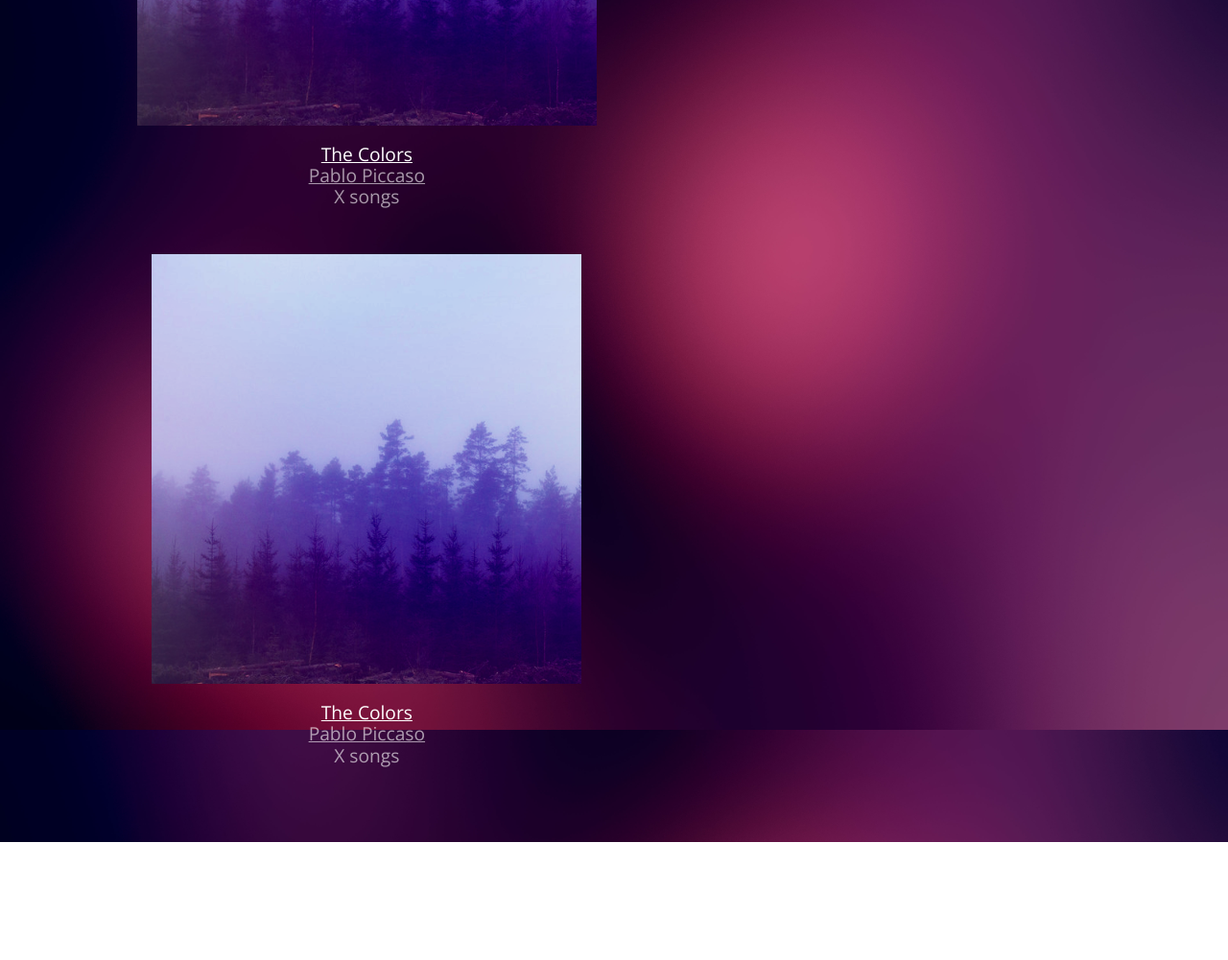
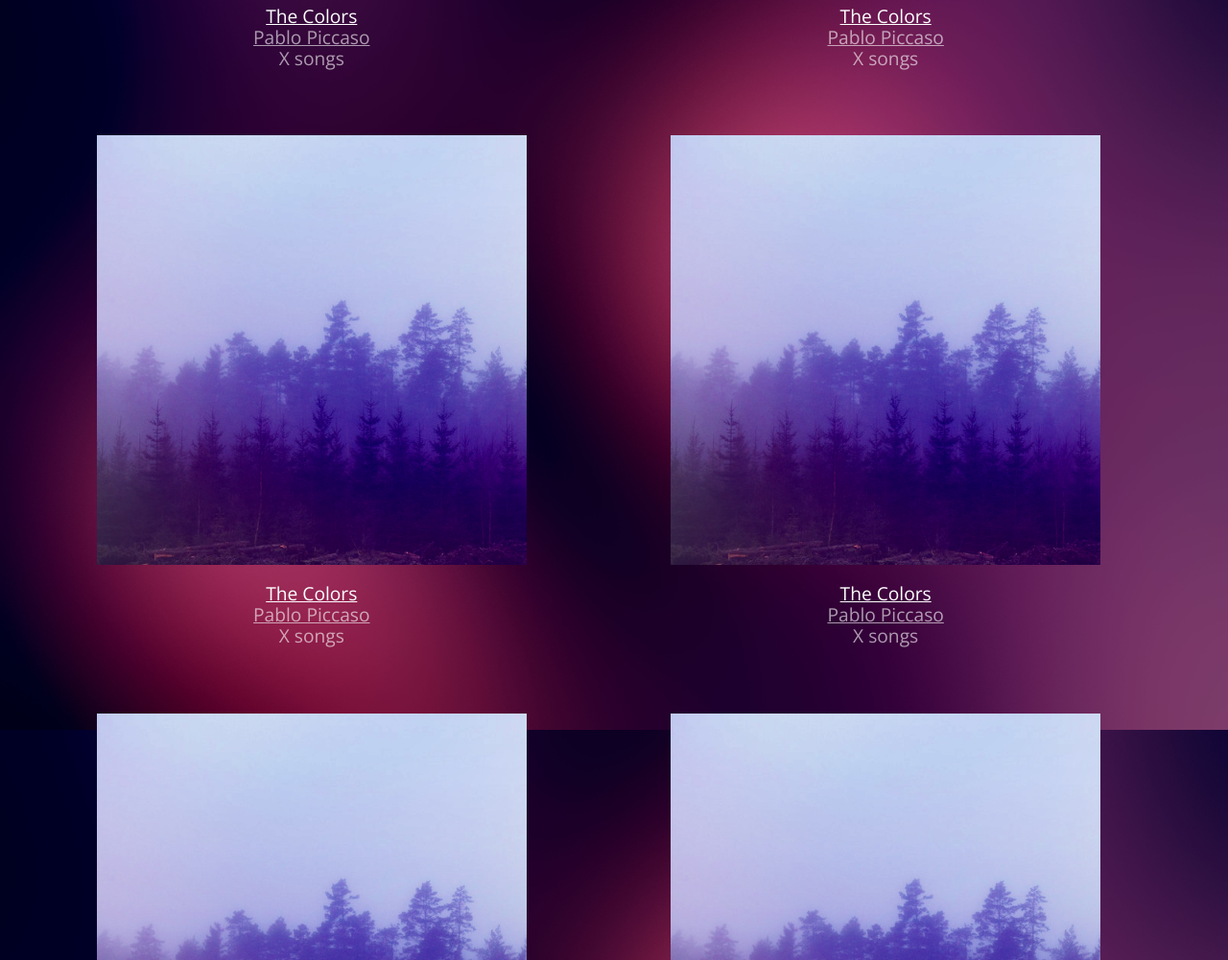
Before and after one commit to jamesvas5307/bloc-jams, a plain HTML site: page collection.html in a window 1280 px wide. Shown: the part 1799-2800 px from the top of the page at 96% size. Before the commit the page ends 2677 px from the top, so only its background shows below. Drawn offline with nearby package versions, Linux system fonts and the light colour scheme.

Commit message:
Checkpoint 10 Checkpoint work

```diff
--- a/collection.html
+++ b/collection.html
@@ -20,59 +20,7 @@
       </nav>
       <!-- Main Content -->
       <section class="album-covers container clearfix">
-        <div class="collection-album-container column fourth">
-          <img src="assets/images/album_covers/01.png"/>
-          <div class="collection-album-info caption">
-          <p>
-              <a class="album-name" href="album.html">The Colors</a>
-            </br>
-            <a href="album.html"> Pablo Piccaso </a>
-            </br>
-            X songs
-            </br>
-        </p>
-          </div>
-
-          <div class="collection-album-container column fourth">
-            <img src="assets/images/album_covers/01.png"/>
-            <div class="collection-album-info caption">
-            <p>
-                <a class="album-name" href="#">The Colors</a>
-              </br>
-              <a href="#"> Pablo Piccaso </a>
-              </br>
-              X songs
-              </br>
-          </p>
-            </div>
-
-            <div class="collection-album-container column fourth">
-              <img src="assets/images/album_covers/01.png"/>
-              <div class="collection-album-info caption">
-              <p>
-                  <a class="album-name" href="#">The Colors</a>
-                </br>
-                <a href="#"> Pablo Piccaso </a>
-                </br>
-                X songs
-                </br>
-            </p>
-              </div>
-
-              <div class="collection-album-container column fourth">
-                <img src="assets/images/album_covers/01.png"/>
-                <div class="collection-album-info caption">
-                <p>
-                    <a class="album-name" href="#">The Colors</a>
-                  </br>
-                  <a href="#"> Pablo Piccaso </a>
-                  </br>
-                  X songs
-                  </br>
-              </p>
-                </div>
-        </div>
       </section>
-
+      <script src="scripts/collection.js"> </script>
   </body>
 </html>
--- /dev/null
+++ b/scripts/collection.js
@@ -0,0 +1,22 @@
+var collectionItemTemplate =
+          "<div class='collection-album-container column fourth'>" +
+          "<img src='assets/images/album_covers/01.png'/>"
+          +"<div class='collection-album-info caption'>"
+          + "<p>"
+          +  "<a class='album-name' href='#'>The Colors</a>"
+          +  "</br>"
+          +  "<a href='#'> Pablo Piccaso </a>"
+          +  "</br>"
+          +  "X songs"
+          +   "</br>"
+          + "</p>"
+          + "</div>"
+          + "</div>";
+
+window.onload = function(){
+  var collectionContainer = document.getElementsByClassName('album-covers')[0];
+  collectionContainer.innerHTML = '';
+  for(var i =0; i < 12; i++){
+    collectionContainer.innerHTML += collectionItemTemplate;
+  }
+};
```
